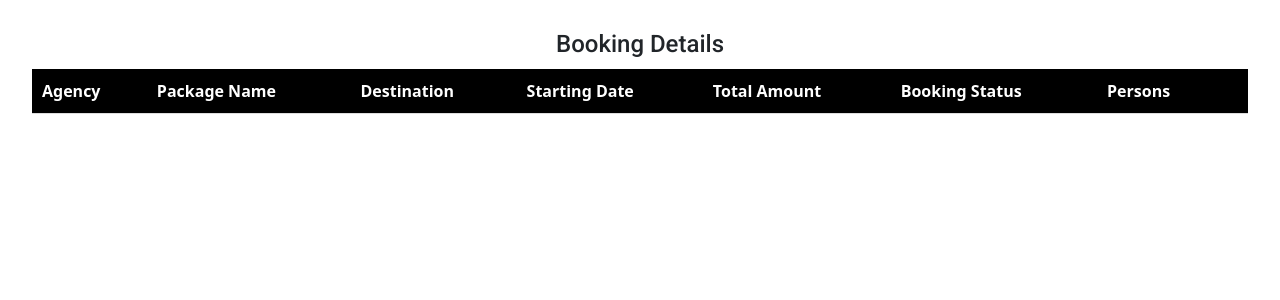
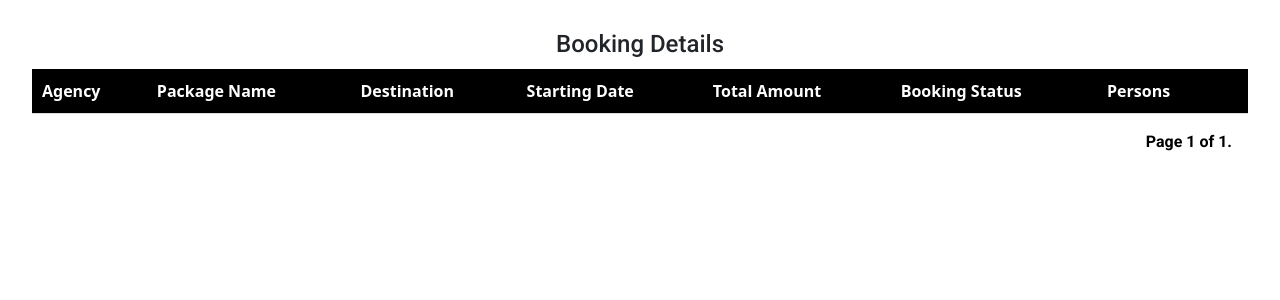
Before and after one commit to softroniics-calicut/MET-MakeMyWay, a Django app: page /userviewbookings in a window 1280 px wide. Shown: the part 70-370 px from the top of the page. Run offline with Django 4.2, Linux system fonts and the light colour scheme; a user stored in the database is signed in; data comes from the database, SQL or seed files in the repository; both versions use the stored data as it was after the commit; lists and menus that the app fills with data are empty; some libraries are stand-ins or nearby versions.

Commit message:
final commit

```diff
--- a/Tourism/app/views.py
+++ b/Tourism/app/views.py
@@ -368,7 +368,19 @@ def packageDetails(request,id):
 def userviewbookings(request):
     User = CustomUser.objects.get(id=request.user.id)
     bookings_data = Booking.objects.filter(user_id=User).order_by('-status','-date')
-    return render(request, 'User/Booking.html', {'bookings_data':bookings_data, 'User':User})
+    items_per_page = 5
+    # Use Paginator to paginate the products
+    paginator = Paginator(bookings_data, items_per_page)
+    page = request.GET.get('page', 1)
+    try:
+        packages = paginator.page(page)
+    except PageNotAnInteger:
+        # If page is not an integer, deliver the first page
+        packages = paginator.page(1)
+    except EmptyPage:
+        # If page is out of range (e.g. 9999), deliver the last page of results
+        packages = paginator.page(paginator.num_pages)
+    return render(request, 'User/Booking.html', {'bookings_data':packages, 'User':User})
 
 @cache_control(no_cache=True, must_revalidate=True, no_store=True)
 @login_required(login_url=Login)
--- a/Tourism/template/User/Booking.html
+++ b/Tourism/template/User/Booking.html
@@ -310,6 +310,28 @@
       {% endfor %}
     </table>
 
+    <!-- Pagination links -->
+    <div class="pagination mt-3 d-flex justify-content-end pe-5 mb-4  fw-bold text-black text-end ">
+      <span class="step-links  ">
+        {% if bookings_data.has_previous %}
+        <a class="btn btn-dark" href="?page=1">&laquo; first</a>
+        <a class="btn btn-dark" href="?page={{ bookings_data.previous_page_number }}">previous</a>
+        {% endif %}
+        {% if bookings_data.has_next %}
+
+        <!-- <a href="?page={{ bookings_data.paginator.num_pages }}" class="text-decoration-none text-white btn btn-dark ">last &raquo;</a> -->
+        {% endif %}
+        <span class="current">
+          Page {{ bookings_data.number }} of {{ bookings_data.paginator.num_pages }}.
+        </span>
+
+        {% if bookings_data.has_next %}
+
+        <a href="?page={{ bookings_data.next_page_number }}"
+          class="text-decoration-none text-white  btn btn-dark ">next</a>
+        {% endif %}
+      </span>
+    </div>
   </section>
 
   <script src="https://cdn.jsdelivr.net/npm/bootstrap@5.3.2/dist/js/bootstrap.bundle.min.js"
```
Also changed, not shown: Tourism/template/User/UserHome.html (+20 -14 lines), Tourism/template/agency-register.html (+0 -9 lines), Tourism/template/user-register.html (+0 -9 lines), Tourism/db.sqlite3.
